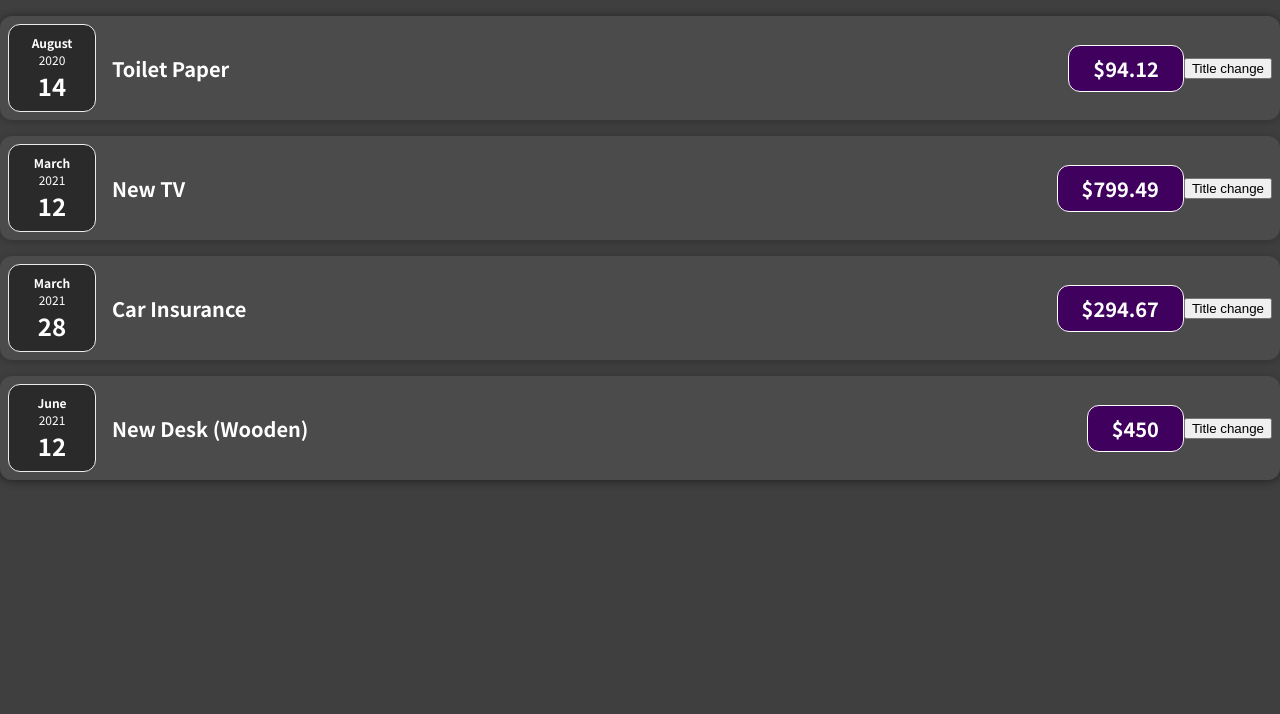
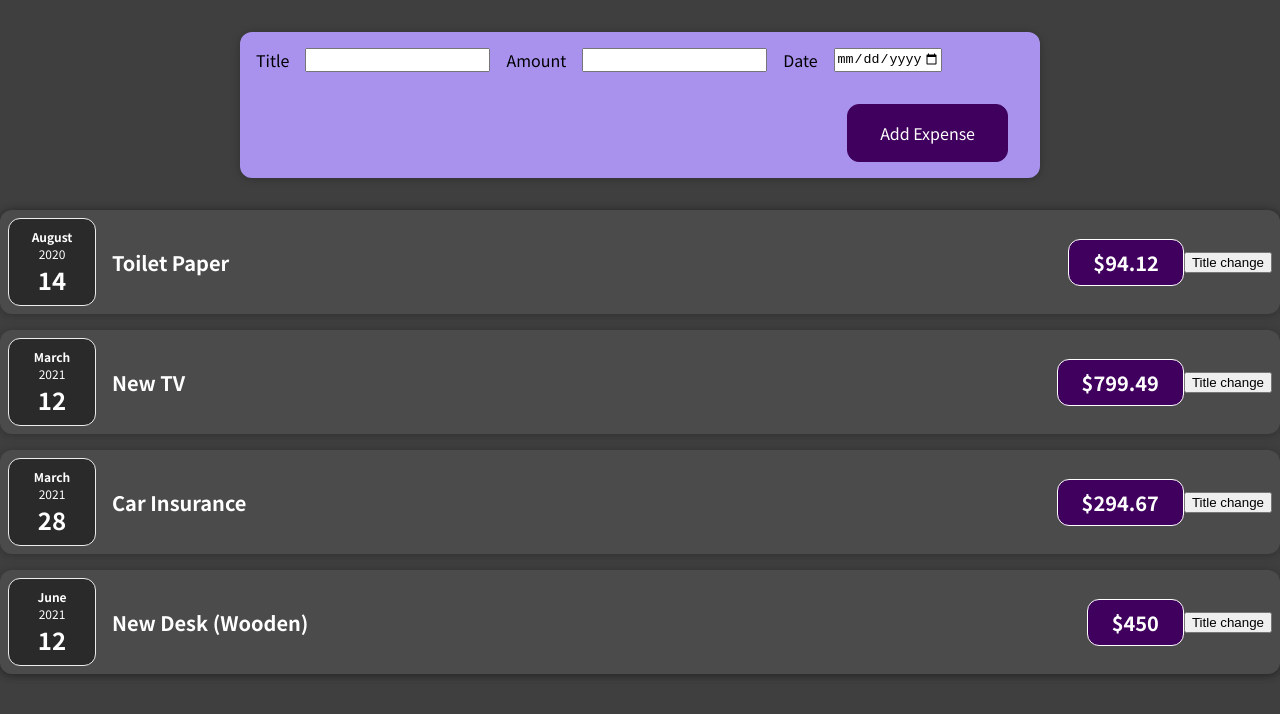
Before and after one commit to haiderali780/FinanceTracker__ReactJs, a React (Create React App) app: page / in a window 1280 px wide. Shown: the top 714 px of the page. Built offline with nearby package versions, Linux system fonts and the light colour scheme.

Commit message:
component.add::NewExpenseFolder

```diff
--- a/src/App.js
+++ b/src/App.js
@@ -1,5 +1,5 @@
-
 import Expenses from "./components/Expenses/Expenses";
+import NewExpense from "./components/NewExpense/NewExpense";
 
 function App() {
   const expenses = [
@@ -26,6 +26,7 @@
 
   return (
     <div>
+      <NewExpense />
       <Expenses items={expenses} />
     </div>
   );
--- /dev/null
+++ b/src/components/NewExpense/ExpenseForm.css
@@ -0,0 +1,26 @@
+.new-expense__controls {
+  display: flex;
+  flex-wrap: wrap;
+  gap: 1rem;
+  margin-bottom: 1rem;
+  text-align: left;
+}
+
+.new-expense__control label {
+  font-weight: bold;
+  margin-bottom: 0.5rem;
+  display: block;
+}
+
+.new-expense__control input {
+  font: inherit;
+  padding: 0.5rem;
+  border-radius: 6px;
+  border: 1px solid #ccc;
+  width: 20rem;
+  max-width: 100%;
+}
+
+.new-expense__actions {
+  text-align: right;
+}
--- /dev/null
+++ b/src/components/NewExpense/ExpenseForm.js
@@ -0,0 +1,27 @@
+import "./ExpenseForm.css";
+
+const ExpenseForm = () => {
+  return (
+    <form>
+      <div className="new-expense__controls">
+        <div className="new-expense__controls">
+          <label>Title</label>
+          <input type="text" />
+        </div>
+        <div className="new-expense__controls">
+          <label>Amount</label>
+          <input type="number" min="0.01" step="0.01" />
+        </div>
+        <div className="new-expense__controls">
+          <label>Date</label>
+          <input type="Date" min="2019-01-01" max="2022-08-07" />
+        </div>
+      </div>
+      <div className="new-expense__actions">
+        <button type="submit">Add Expense</button>
+      </div>
+    </form>
+  );
+};
+
+export default ExpenseForm;
--- /dev/null
+++ b/src/components/NewExpense/NewExpense.css
@@ -0,0 +1,38 @@
+.new-expense {
+  background-color: #a892ee;
+  padding: 1rem;
+  margin: 2rem auto;
+  width: 50rem;
+  max-width: 95%;
+  border-radius: 12px;
+  text-align: center;
+  box-shadow: 0 1px 8px rgba(0, 0, 0, 0.25);
+}
+
+.new-expense button {
+  font: inherit;
+  cursor: pointer;
+  padding: 1rem 2rem;
+  border: 1px solid #40005d;
+  background-color: #40005d;
+  color: white;
+  border-radius: 12px;
+  margin-right: 1rem;
+}
+
+.new-expense button:hover,
+.new-expense button:active {
+  background-color: #510674;
+  border-color: #510674;
+}
+
+.new-expense button.alternative {
+  color: #220131;
+  border-color: transparent;
+  background-color: transparent;
+}
+
+.new-expense button.alternative:hover,
+.new-expense button.alternative:active {
+  background-color: #ddb3f8;
+}
--- /dev/null
+++ b/src/components/NewExpense/NewExpense.js
@@ -0,0 +1,12 @@
+import React from "react";
+import "./NewExpense.css";
+import ExpenseForm from "./ExpenseForm";
+
+const NewExpense = () => {
+  return (
+    <div className="new-expense">
+      <ExpenseForm />
+    </div>
+  );
+};
+export default NewExpense;
```
